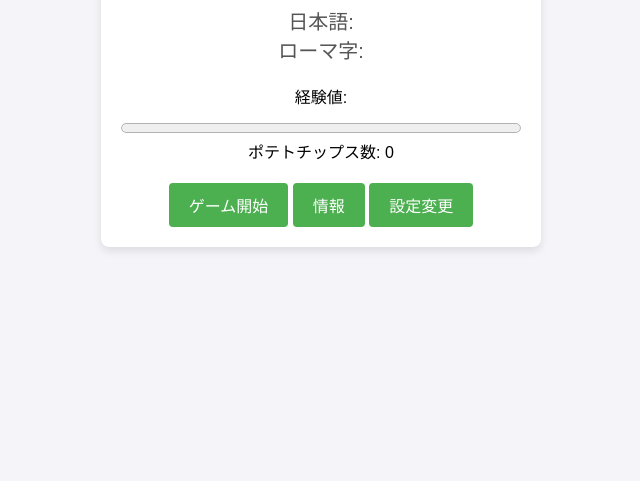
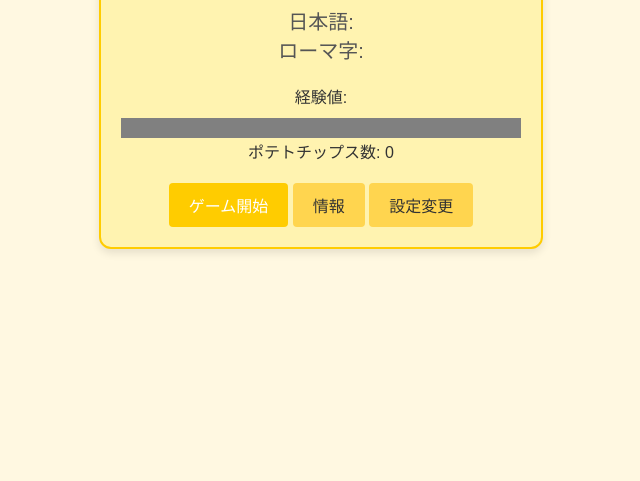
Before and after one commit to queuegeforcenow/newsweb, a website: page potechi/index.html in a window 1280 px wide. Shown: the part 319-800 px from the top of the page, without its empty margins (319-959 px from the left). Drawn offline with Linux system fonts and the light colour scheme.

Commit message:
Update styles.css

```diff
--- a/potechi/styles.css
+++ b/potechi/styles.css
@@ -1,27 +1,29 @@
 body {
   font-family: 'Arial', sans-serif;
-  background-color: #f4f4f9;
+  background-color: #fff8e1; /* 黄色っぽい背景 */
   margin: 0;
   padding: 0;
   display: flex;
   justify-content: center;
   align-items: center;
   height: 100vh;
+  color: #333;
 }
 
 .game-container {
   text-align: center;
-  background-color: white;
-  border-radius: 8px;
+  background-color: #fff3b0; /* 温かみのある黄色 */
+  border-radius: 12px;
   padding: 20px;
   box-shadow: 0 4px 8px rgba(0, 0, 0, 0.1);
   width: 400px;
   position: relative;
+  border: 2px solid #ffcc00; /* 黄色の枠線 */
 }
 
 h1 {
   font-size: 24px;
-  color: #333;
+  color: #ffb300; /* 明るい黄色 */
 }
 
 .word-display {
@@ -41,13 +43,15 @@ progress {
   width: 100%;
   height: 20px;
   margin-top: 10px;
+  border-radius: 4px;
+  background-color: #f0e68c; /* 黄色の進捗バー */
 }
 
 button {
   padding: 10px 20px;
   font-size: 16px;
   margin-top: 20px;
-  background-color: #4CAF50;
+  background-color: #ffcc00; /* 明るい黄色 */
   color: white;
   border: none;
   cursor: pointer;
@@ -55,7 +59,7 @@ button {
 }
 
 button:hover {
-  background-color: #45a049;
+  background-color: #ffb300; /* 明るい黄色のホバー効果 */
 }
 
 #potato-container {
@@ -69,7 +73,7 @@ button:hover {
 .potato {
   width: 50px;
   height: 50px;
-  background-color: yellow;
+  background-color: #ffeb3b; /* ポテトの黄色 */
   border-radius: 50%;
   position: absolute;
   bottom: 0;
@@ -122,3 +126,22 @@ select, input[type="range"] {
   width: 80%;
   margin-top: 10px;
 }
+
+#start-btn {
+  background-color: #ffcc00; /* ゲーム開始ボタンの色 */
+  color: white;
+  border-radius: 4px;
+}
+
+#start-btn:hover {
+  background-color: #ffb300;
+}
+
+#info-btn, #settings-btn {
+  background-color: #ffd54f; /* 設定ボタン、情報ボタンの色 */
+  color: #333;
+}
+
+#info-btn:hover, #settings-btn:hover {
+  background-color: #ffb300;
+}
```
